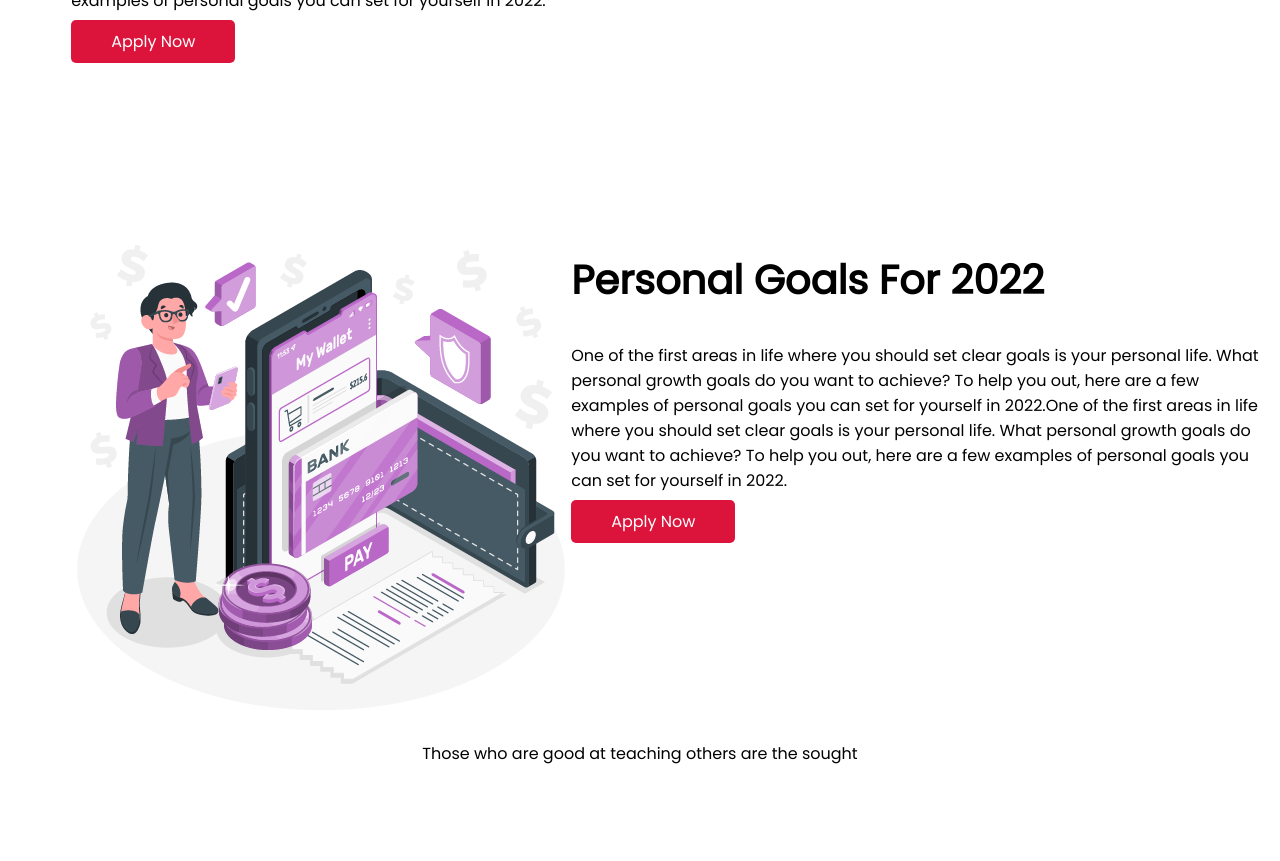
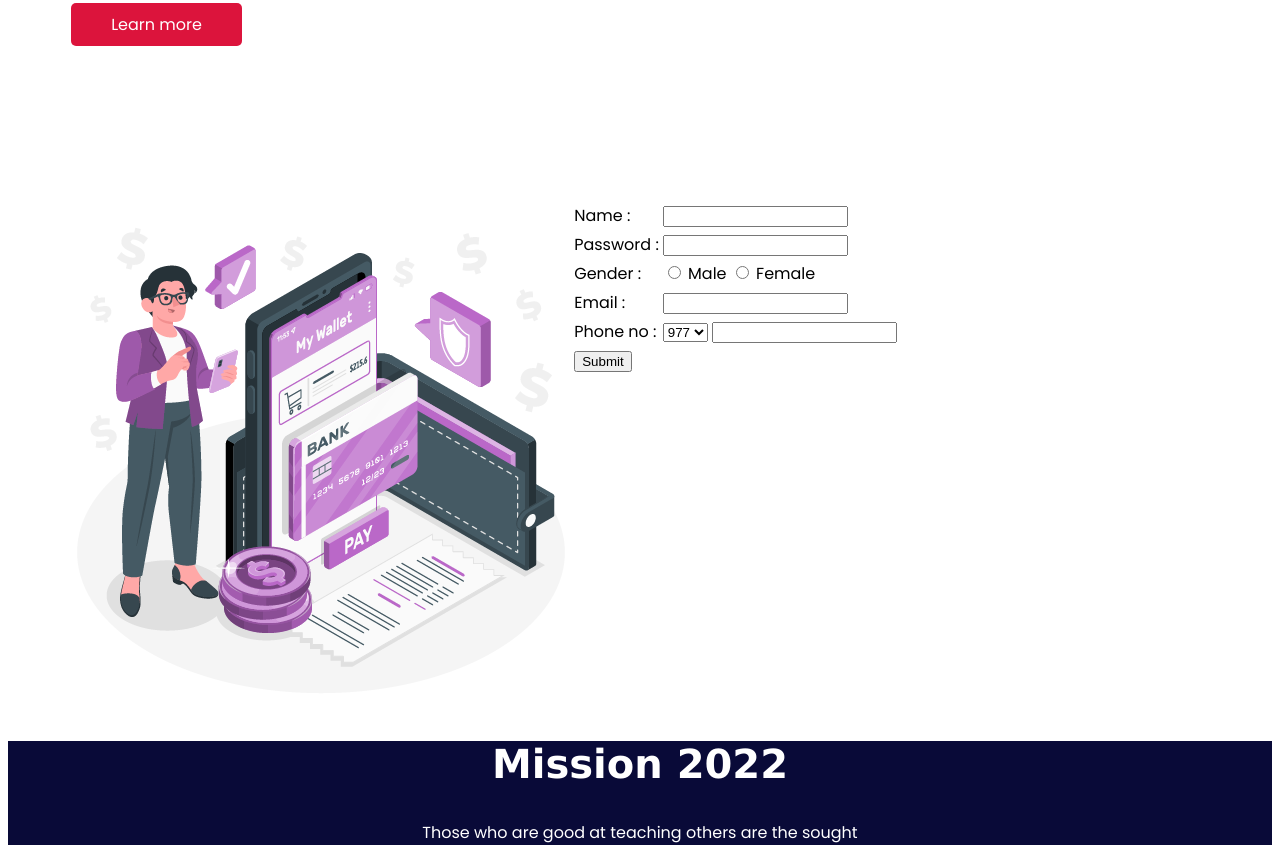
Before and after one commit to sakibhasan42/core-project, a plain HTML site: page index.html in a window 1280 px wide. Shown: the part 1778-2639 px from the top of the page. Before the commit the page ends 2560 px from the top, so only its background shows below. Drawn offline with Linux system fonts and the light colour scheme; a web font is replaced by a local one.

Commit message:
add footer and tabike added

```diff
--- a/index.html
+++ b/index.html
@@ -18,12 +18,12 @@
     <section>
         <div class="half-width">
             <h1 class="red-color">Why I Should Set Goals</h1>
-            <h1 class="green-color">Mission 2022</h1>
+            <h1><span class="green-color"> Mission </span> 2022</h1>
             <p>For starters, it allows you to know which moves to choose and at what time and in what way.
                 Goal setting also allows you increased clarity on what you want in life. It also helps to challenge you
                 to accomplish more success in your life.
             </p>
-            <a class="link-button" target="_blank" href="https://web.programming-hero.com/">Apply Now</a>
+            <a class="link-button" target="_blank" href="https://web.programming-hero.com/">Learn more</a>
             <div class="mother">
                 <p>Where does it come from?</p>
             </div>
@@ -37,7 +37,7 @@
 
     <div class="can-do">
         <h1>
-            My Mission in 2022
+            <h1><span class="green-color"> My Mission in </span> 2022</h1>
         </h1>
     </div>
 
@@ -100,7 +100,7 @@
                 personal life. What personal growth goals do you want to achieve? To help you out, here are a few
                 examples of personal goals you can set for yourself in 2022.
             </p>
-            <a class="link-button" target="_blank" href="https://web.programming-hero.com/">Apply Now</a>
+            <a class="link-button" target="_blank" href="https://web.programming-hero.com/">Learn more</a>
 
         </div>
 
@@ -117,7 +117,7 @@
                 personal life. What personal growth goals do you want to achieve? To help you out, here are a few
                 examples of personal goals you can set for yourself in 2022.
             </p>
-            <a class="link-button" target="_blank" href="https://web.programming-hero.com/">Apply Now</a>
+            <a class="link-button" target="_blank" href="https://web.programming-hero.com/">Learn more</a>
 
 
         </div>
@@ -132,21 +132,56 @@
             <img src="images/amm.png" alt="">
         </div>
 
-        <div>
-            <h2>Personal Goals For 2022</h2>
-            <p>One of the first areas in life where you should set clear goals is your personal life. What personal
-                growth goals do you want to achieve? To help you out, here are a few examples of personal goals you can
-                set for yourself in 2022.One of the first areas in life where you should set clear goals is your
-                personal life. What personal growth goals do you want to achieve? To help you out, here are a few
-                examples of personal goals you can set for yourself in 2022.
-            </p>
-            <a class="link-button" target="_blank" href="https://web.programming-hero.com/">Apply Now</a>
+        <div class="ninja">
+            <form>
+                <table>
+                    <tr>
+                        <td>Name :</td>
+                        <td><input type="text"></td>
+                    </tr>
+                    <tr>
+                        <td>Password :</td>
+                        <td><input type="password"></td>
+                    </tr>
+                    <tr>
+                        <td>Gender :</td>
+                        <td>
+                            <input type="radio" name="Gender"> Male
+                            <input type="radio" name="Gender"> Female
+                        </td>
+                    </tr>
+                    <tr>
+                        <td>Email :</td>
+                        <td><input type="email"></td>
+                    </tr>
+                    <tr>
+                        <td>Phone no :</td>
+                        <td>
+                            <select>
+                                <option>977</option>
+                                <option>978</option>
+                                <option>979</option>
+                                <option>973</option>
+                                <option>972</option>
+                                <option>974</option>
+                            </select>
+                            <input type="phone">
+                        </td>
+                    </tr>
+                    <tr>
+                        <td><input type="submit" value="Submit"></td>
+                    </tr>
+                </table>
+            </form>
+</body>
 
+</html>
 </div>
 
 </section>
 
 <footer>
+    <h2>Mission 2022</h2>
     <p>
         Those who are good at teaching others are the sought
     </p>
--- a/style.css
+++ b/style.css
@@ -4,10 +4,10 @@ font-family: 'Poppins', sans-serif;
 }
 h1{
     font-size: 50px;
-    color: orange;
+    color: rgb(253, 189, 92);
 }
 .red-color{
-    color: grey;
+    color: rgb(20, 20, 20);
 }
 .green-color{
     color: rgb(119, 81, 42);
@@ -94,8 +94,8 @@ h2{
 }
 .can-do{
     text-align: center;
-    font-family: Impact, Haettenschweiler, 'Arial Narrow Bold', sans-serif;
-    font-size: 300%;
+    font-family: initial;
+    font-size: 200%;
     padding-bottom: 3%;
     padding-top: 1%;
 
@@ -129,4 +129,16 @@ footer h1{
 }
 footer p{
     text-align: center;
+    color: white;
 }
+footer h2{
+    text-align: center;
+    font-family: Verdana, Geneva, Tahoma, sans-serif;
+    color: white;
+}
+footer{
+    background-color: rgb(9, 10, 56);
+}
+.ninja{
+    width: 80%;
+}
```
Lines whose indentation alone changed are shown as unchanged.
